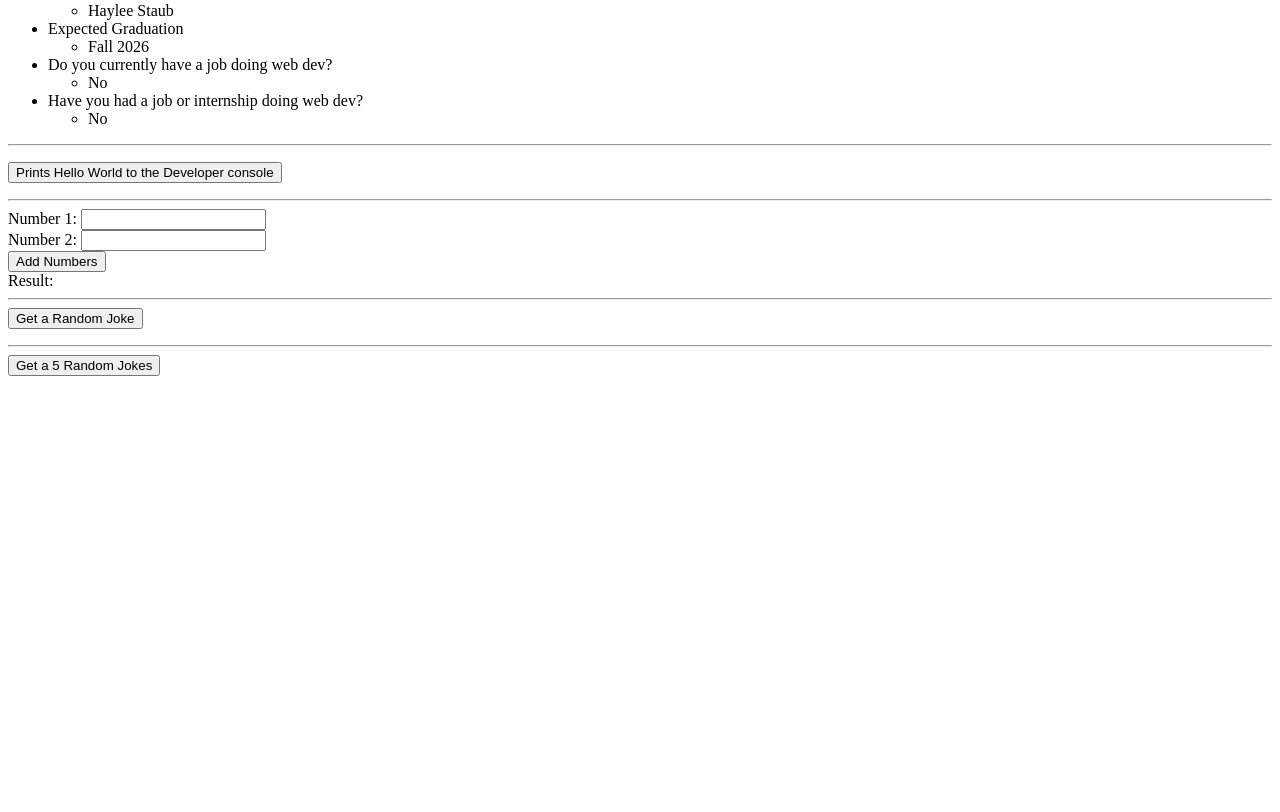
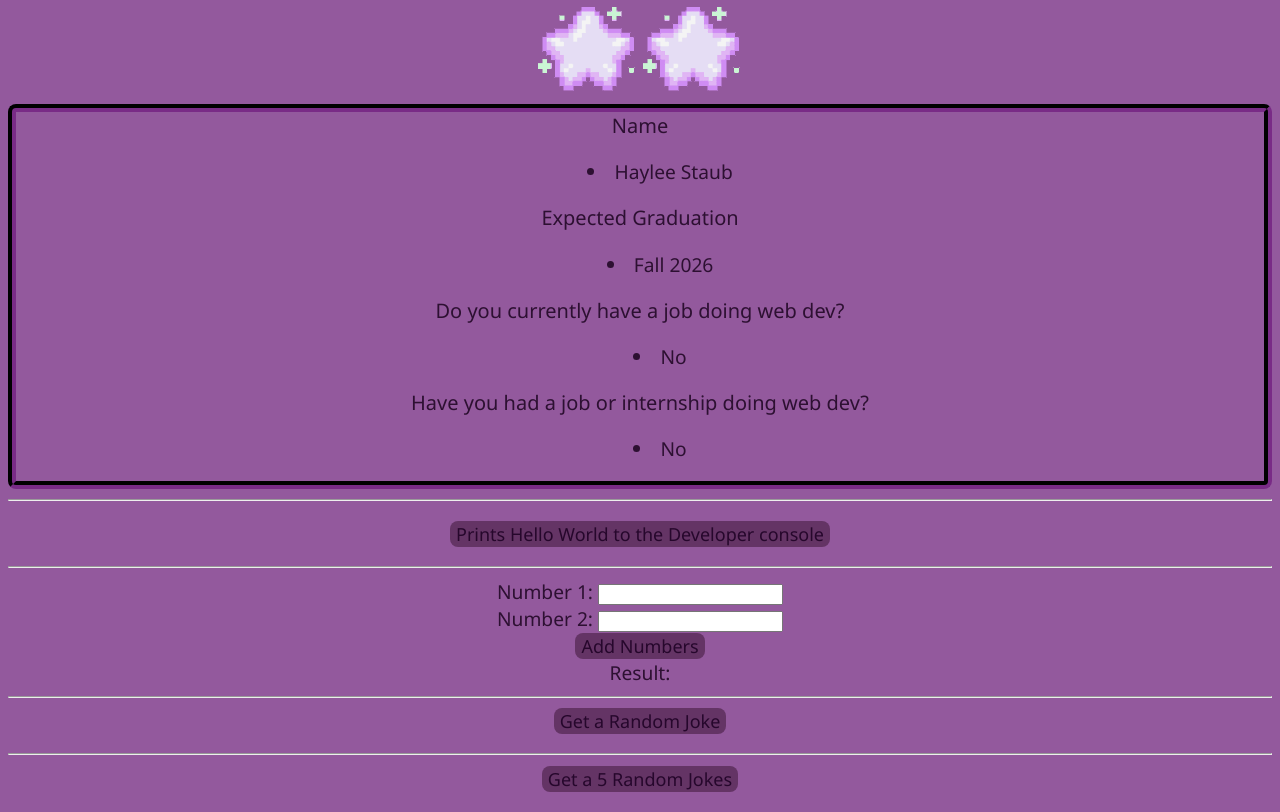
Before and after one commit to hstaub64/lab1, a website: page index.html in a window 1280 px wide. Shown: the part 102-914 px from the top of the page. Before the commit the page ends 800 px from the top, so only its background shows below. Drawn offline with Linux system fonts and the light colour scheme.

Commit message:
added css styles, added photo, edited readme

```diff
--- a/css/style.css
+++ b/css/style.css
@@ -9,10 +9,53 @@ table {
   margin-bottom: 20px;
 }
 
+img{
+  width: 100px;
+  height: auto;
+}
+
+body {
+  background-color: rgb(147, 89, 157);
+  font-family: 'Segoe UI', Tahoma, Geneva, Verdana, sans-serif;
+  text-align: center;
+  color:#2d1032;
+  font-size: larger;
+}
+
+ul {
+  list-style-position: inside;
+}
+
+button {
+  background-color: #643465;
+  border: #3f283f;
+  border-width: 10px;
+  border-radius: 8px;
+  font-size: large;
+  border-spacing: 10px;
+  font-family: 'Segoe UI', Tahoma, Geneva, Verdana, sans-serif;
+  color:#26072c
+}
+
+div {
+  border: #2d1032;
+  border-width: 8px;
+  border-radius: 8px;
+  border-style: groove;
+}
+
+p1 {
+  font-size: 20px;
+}
+
+button:hover {
+  box-shadow: 0 8px hsla(300, 22%, 20%, 0.315);
+}
+
 th, td {
   padding: 12px 15px;
   text-align: left;
-  border-bottom: 1px solid #ddd;
+  border-bottom: 1px solid rgba(221, 221, 221);
 }
 
 th {
--- a/index.html
+++ b/index.html
@@ -12,25 +12,27 @@
 
 <body>
   <h1>HTML Rocks!</h1>
+  <img src="img/pixelstar-pixel.gif" alt="purple star"> <img src="img/pixelstar-pixel.gif" alt="purple star">
 
-    <ul>
-      <li>Name</li>
+  <div>
+    <p1>Name</p1>
     <ul>
       <li>Haylee Staub</li>
     </ul>
-      <li>Expected Graduation</li>
+    <p1>Expected Graduation</p1>
     <ul>
       <li>Fall 2026</li>
     </ul>
-      <li>Do you currently have a job doing web dev?</li>
+    <p1>Do you currently have a job doing web dev?</p1>
     <ul>
       <li>No</li>
     </ul>
-      <li>Have you had a job or internship doing web dev?</li>
+    <p1>Have you had a job or internship doing web dev?</p1>
     <ul>
       <li>No</li>
     </ul>
-    </ul>
+  </div>
+
   <hr>
   <p>
     <button  onclick="helloWorld()">Prints Hello World to the Developer console</button>
@@ -44,6 +46,7 @@
     <input type="number" id="num2" name="num2" required>
     <br>
     <button type="submit">Add Numbers</button>
+    <br>
   </form>
 
   <label id="result">Result:</label>
```
Also changed, not shown: test/test.js (+10 -0 lines), README.md, img/pixelstar-pixel.gif (added). Lines whose indentation alone changed are shown as unchanged.
